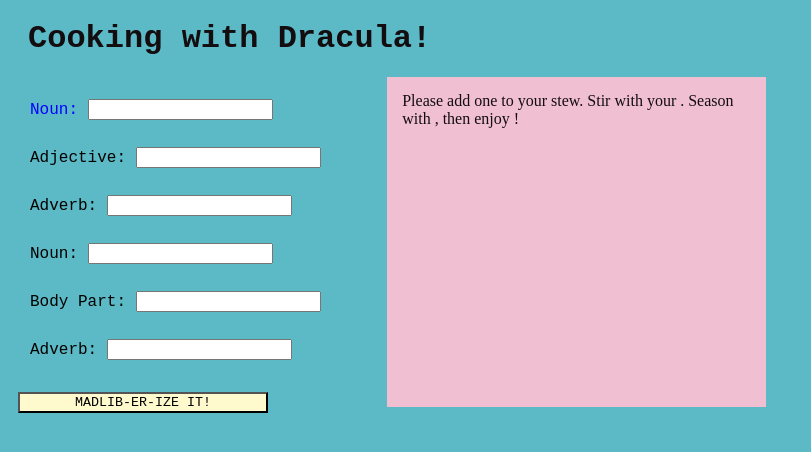
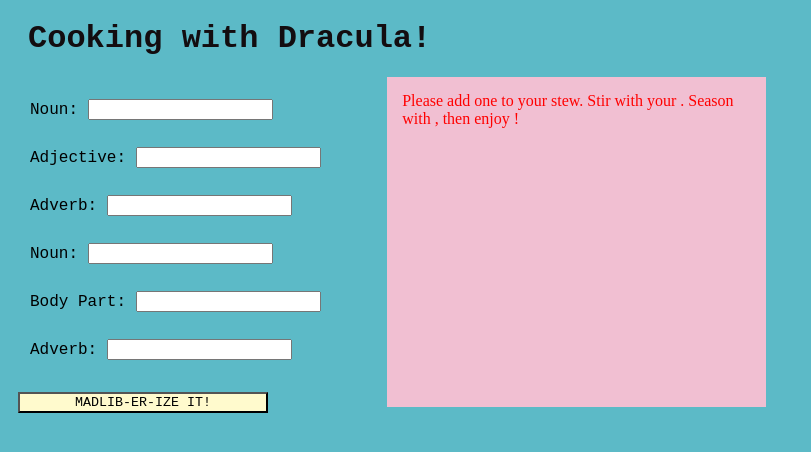
Before and after one commit to ColCoutts/MadLib-Game, a plain HTML site: page index.html in a window 1280 px wide. Both pictures are taken after a click on the button "MADLIB-ER-IZE IT!". Shown: the whole page, without its empty margins (0-811 px from the left). Drawn offline with Linux system fonts and the light colour scheme.

Commit message:
finally able to style js variable with inlie  span tag

```diff
--- a/index.html
+++ b/index.html
@@ -13,7 +13,7 @@
 <div class="row">
   <div class="column" style="background-color: rgb(92, 186, 199)">
 
-        <label id= 'colorChange'>
+        <label>
             Noun:
                <input id= 'noun-one'>
         </label>
--- a/main.js
+++ b/main.js
@@ -23,16 +23,16 @@ function madliberize(){
     var adverbOne = adverbInput.value;
     console.log (adverbInput.value)
 
-    document.getElementById('colorChange').style.color = "blue";
+    // here trying to swap in input values and change text color
+
 
     // make greeting
-    var greeter = 'Please add one '+ nounOne + ' to your ' + adjOne + ' stew. Stir ' + verbOne + ' with your ' + nounTwo + '. Season with ' + bodyBit + ', then enjoy ' + adverbOne+ '!';
+    var greeter = `Please add one <span style="color:blue">${nounOne}</span> to your <span style="color:blue">${adjOne}</span> stew. Stir <span style="color:blue">${verbOne}</span> with your <span style="color:blue">${nounTwo}</span>. Season with <span style="color:blue">${bodyBit}</span>, then enjoy <span style="color:blue">${adverbOne}</span> !`;
 
+    var newColor = document.getElementById('hello').style.color = ('red');
 
     // display greeting
 
     var hello = document.getElementById('hello');
-    hello.textContent = greeter;
-
-
+    hello.innerHTML = greeter;
 }
```
